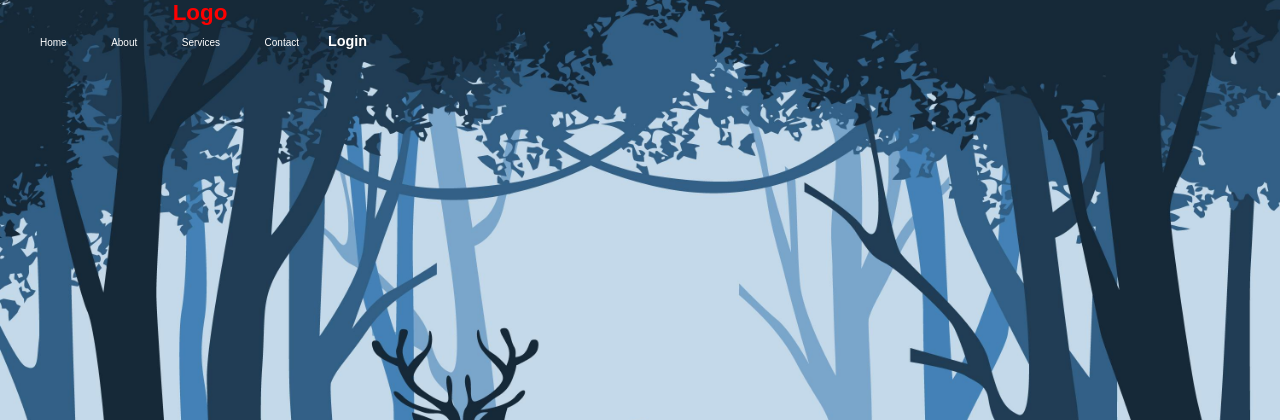
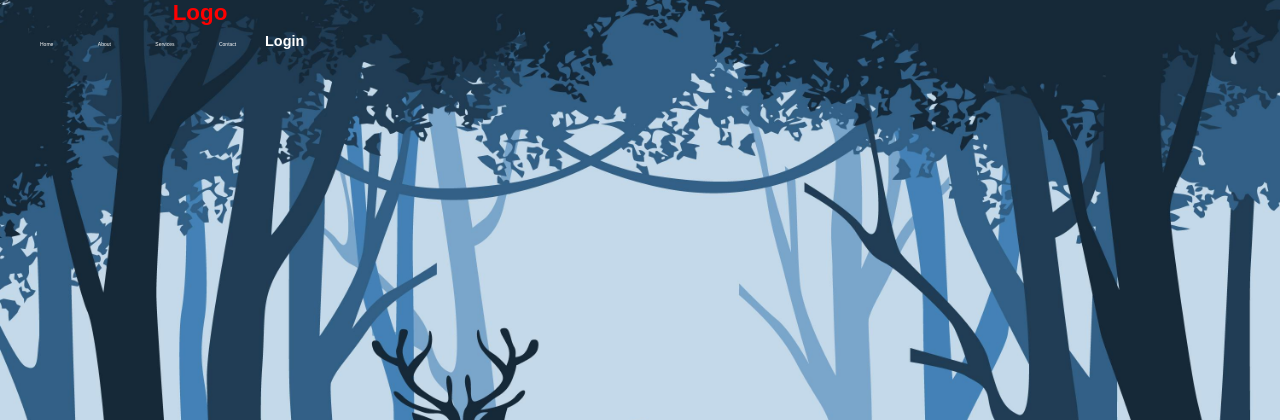
Before and after one commit to darkdevil120/Dark_Devil-Game-, a PHP site: page / in a window 1280 px wide. Shown: the top 420 px of the page. Run offline with PHP 8.4, Linux system fonts and the light colour scheme.

Commit message:
Update style.css
Signed-off-by: Dark_Devil <162443495+darkdevil120@users.noreply.github.com>

```diff
--- a/style.css
+++ b/style.css
@@ -36,7 +36,7 @@ header{
 
 .navigation a{
   position: relative;
-  font-size: 10px;
+  font-size: 5px;
   height: 100;
   color: white;
   text-decoration: none;
```
